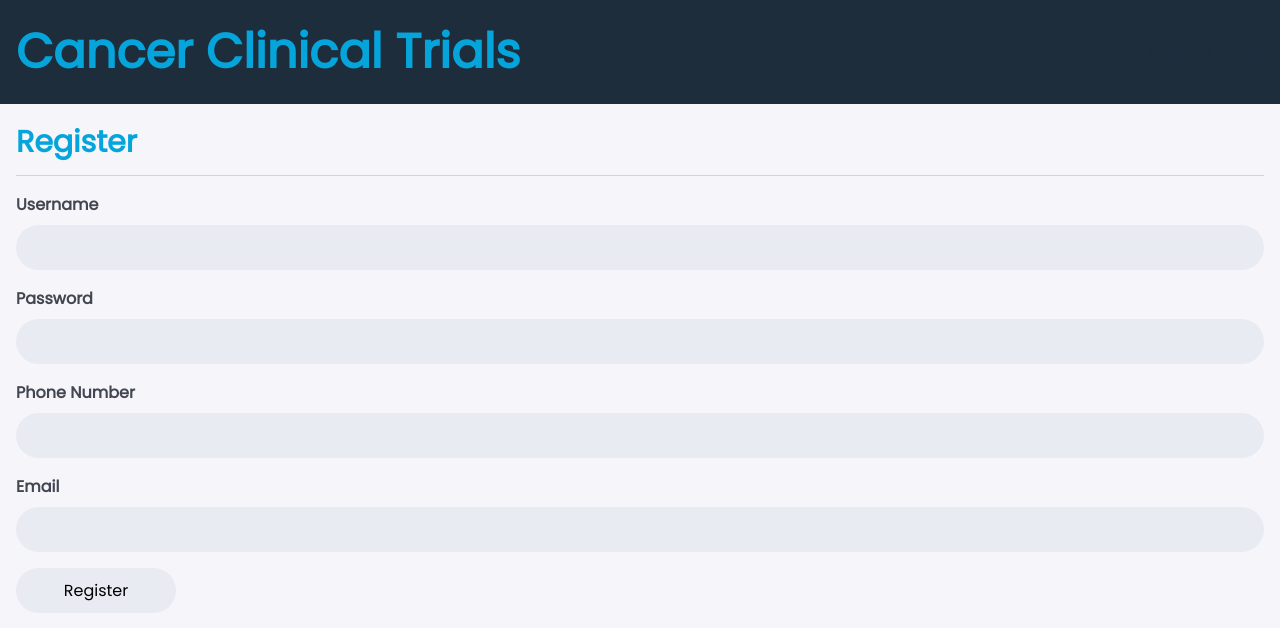
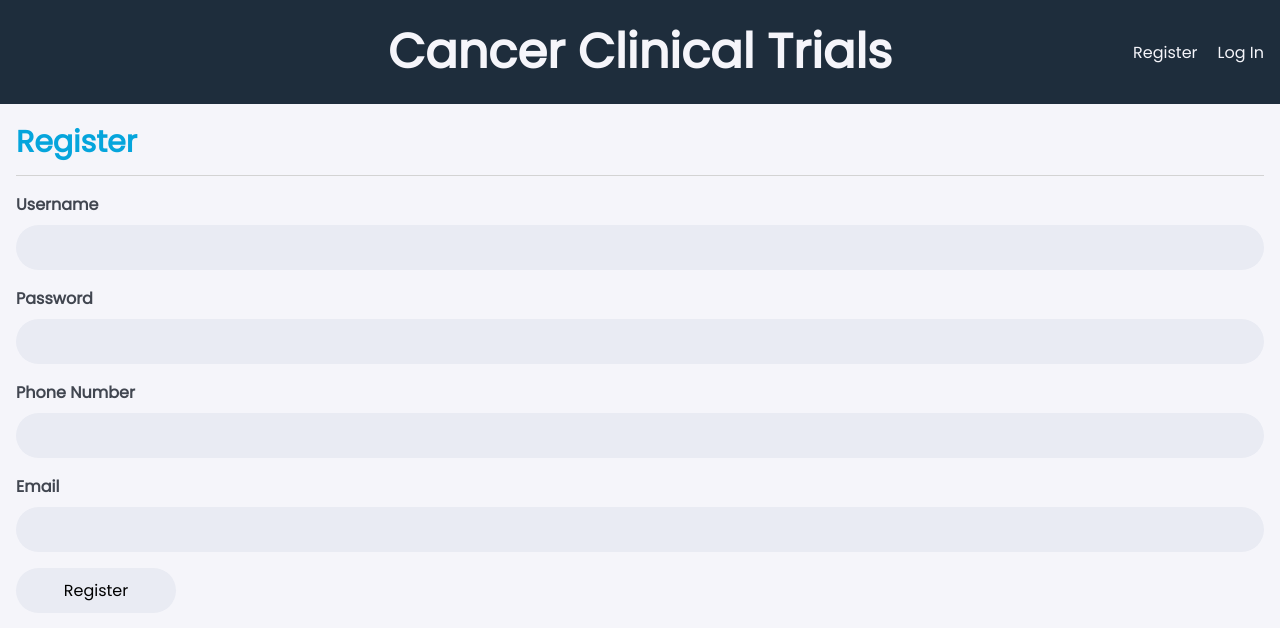
Before and after one commit to honganndo/Cancer-Clinical-Trial-Database, a Flask app: page /register in a window 1280 px wide. Shown: the top 628 px of the page. Run offline with Flask 3, Linux system fonts and the light colour scheme; parts of the project's set-up code (start-up, migrations or seed data) failed here and were passed over.

Commit message:
Add heading styling

```diff
--- a/static/style.css
+++ b/static/style.css
@@ -24,12 +24,13 @@
   font-size: 100%;
 }
 
-h1, h2, h3 {
+h2, h3 {
   color: var(--blue);
   margin-bottom: 10px;
 }
 
 h1 {
+  color: var(--light-background);
   font-size: 48px;
 }
 
@@ -66,7 +67,10 @@
 }
 
 nav {
-  display: flex;
+  display: grid;
+  gap: 1rem;
+  grid-template-columns: 1fr 2fr 1fr;
+  justify-items: center;
   align-items: center;
   padding: 1rem;
   background-color: var(--dark-background);
@@ -76,26 +80,40 @@
   background-color: transparent;
 }
 
-nav h1 {
-  flex: auto;
-  margin: 0;
+nav div * {
+  color: var(--light-background);
 }
 
-nav h1 a {
-  text-decoration: none;
-  padding: 0.25rem 0.5rem;
+nav h1 {
+  background-color: transparent;
+  margin: 0;
+  grid-column: 2/3;
 }
 
-nav ul  {
+nav .account {
+  grid-column: 3/4;
+  justify-self: end;
   display: flex;
-  list-style: none;
-  margin: 0;
-  padding: 0;
+  gap: 20px;
+  align-items: center;
 }
 
-nav ul li a, nav ul li span, header .action {
-  display: block;
-  padding: 0.5rem;
+.account span {
+  color: var(--blue);
+  font-size: 24px;
+}
+
+nav .menu-buttons {
+  grid-area: 1/1;
+  display: flex;
+  gap: 20px;
+}
+
+.menu-buttons input {
+  border-radius: 30px;
+  border: solid var(--blue);
+  outline: none;
+  padding: 0;
 }
 
 .content {
--- a/templates/base.html
+++ b/templates/base.html
@@ -3,21 +3,25 @@
 <link rel="stylesheet" href="{{ url_for('static', filename='style.css') }}">
 <nav>
   <h1>Cancer Clinical Trials</h1>
-  <div class="menu">
   {% if g.user %}
+  <div class="account">
     <span>User: {{ g.user['user_name'] }}</span>
     <a href="logout">Log Out</a>
+  </div>
+  <div class="menu-buttons">
     <form method="get" action="/">
-        <input type="submit" value="Back to Home">
+      <input type="submit" value="Home">
     </form>
     <form method="get" action="/account">
       <input type="submit" value="My Account">
     </form>
+  </div>
   {% else %}
+    <div class="account">
       <a href="register">Register</a>
       <a href="login">Log In</a>
+    </div>
   {% endif %}
-  </div>
 </nav>
 <section class="content">
   <header>
```
Lines whose indentation alone changed are shown as unchanged.
